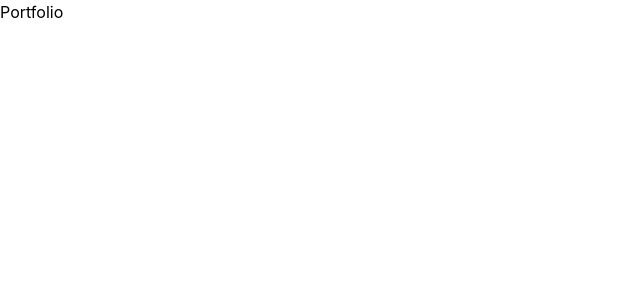
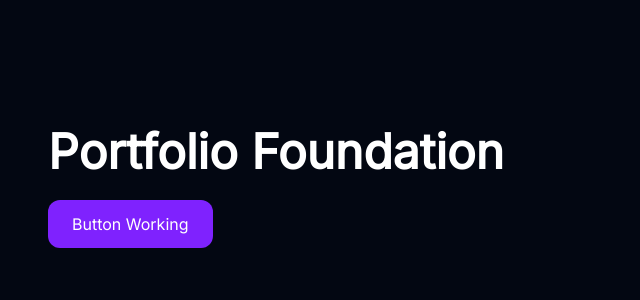
Before and after one commit to piyush-garg-web/portfolio, a React (Vite) app: page / in a window 1280 px wide. Shown: the top 300 px of the page, without its empty margins (0-640 px from the left). Built offline with nearby package versions, Linux system fonts and the light colour scheme.

Commit message:
feat: build reusable layout foundation

```diff
--- a/src/App.jsx
+++ b/src/App.jsx
@@ -1,8 +1,19 @@
+import Button from "./components/common/Button";
+import Section from "./components/layout/Section";
+
 function App() {
   return (
-    <main>
-      <h1>Portfolio</h1>
-    </main>
+    <>
+      <Section>
+        <h1 className="mb-6 text-5xl font-bold">
+          Portfolio Foundation
+        </h1>
+
+        <Button>
+          Button Working
+        </Button>
+      </Section>
+    </>
   );
 }
 
--- a/src/components/common/Button.jsx
+++ b/src/components/common/Button.jsx
@@ -0,0 +1,16 @@
+function Button({
+  children,
+  className = "",
+  ...props
+}) {
+  return (
+    <button
+      className={`rounded-xl bg-violet-600 px-6 py-3 font-medium transition-all duration-300 hover:bg-violet-500 ${className}`}
+      {...props}
+    >
+      {children}
+    </button>
+  );
+}
+
+export default Button;
--- a/src/components/layout/Container.jsx
+++ b/src/components/layout/Container.jsx
@@ -0,0 +1,11 @@
+function Container({ children, className = "" }) {
+  return (
+    <div
+      className={`mx-auto w-full max-w-7xl px-6 sm:px-8 lg:px-12 ${className}`}
+    >
+      {children}
+    </div>
+  );
+}
+
+export default Container;
--- a/src/components/layout/Section.jsx
+++ b/src/components/layout/Section.jsx
@@ -0,0 +1,16 @@
+import Container from "./Container";
+
+function Section({ id, children, className = "" }) {
+  return (
+    <section
+      id={id}
+      className={`py-24 md:py-32 ${className}`}
+    >
+      <Container>
+        {children}
+      </Container>
+    </section>
+  );
+}
+
+export default Section;
--- a/src/global.css
+++ b/src/global.css
@@ -1 +1,69 @@
 @import "tailwindcss";
+
+/* ------------------------------
+   Global Theme
+------------------------------ */
+
+:root {
+  --background: #030712;
+  --surface: #111827;
+  --primary: #7c3aed;
+  --secondary: #2563eb;
+  --text: #ffffff;
+  --text-secondary: #9ca3af;
+  --border: rgba(255, 255, 255, 0.08);
+}
+
+/* ------------------------------
+   Base Styles
+------------------------------ */
+
+html {
+  scroll-behavior: smooth;
+}
+
+body {
+  background: var(--background);
+  color: var(--text);
+  font-family: "Inter", sans-serif;
+  overflow-x: hidden;
+}
+
+* {
+  box-sizing: border-box;
+}
+
+button {
+  cursor: pointer;
+}
+
+img {
+  user-select: none;
+}
+
+a {
+  text-decoration: none;
+  color: inherit;
+}
+
+
+/* ------------------------------
+   Scrollbar
+------------------------------ */
+
+::-webkit-scrollbar {
+  width: 8px;
+}
+
+::-webkit-scrollbar-track {
+  background: #030712;
+}
+
+::-webkit-scrollbar-thumb {
+  background: #7c3aed;
+  border-radius: 999px;
+}
+
+::-webkit-scrollbar-thumb:hover {
+  background: #8b5cf6;
+}
--- a/src/utils/cn.js
+++ b/src/utils/cn.js
@@ -0,0 +1,6 @@
+import { clsx } from "clsx";
+import { twMerge } from "tailwind-merge";
+
+export function cn(...inputs) {
+  return twMerge(clsx(inputs));
+}
```
Also changed, not shown: 1 other file (tests, documents, lock files or other folders).
